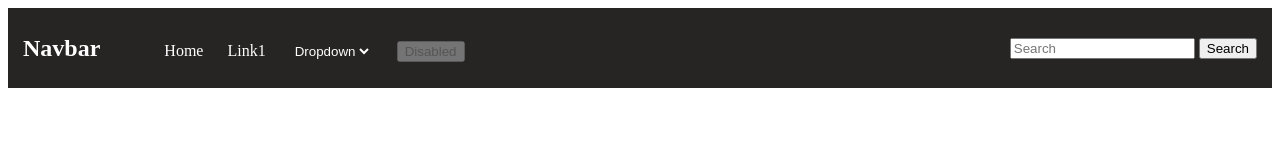
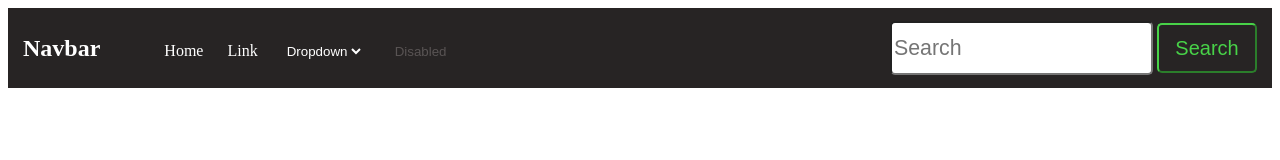
Before and after one commit to Maurilio224/Fullstack11, a plain HTML site: page 06 Nav/start.html in a window 1280 px wide. Drawn offline with Linux system fonts and the light colour scheme.

Commit message:
Nav exercise complete

```diff
--- a/06 Nav/start.html
+++ b/06 Nav/start.html
@@ -17,7 +17,7 @@
 
             <ul>
                 <li> <a href="#">Home</a> </li>
-                <li> <a href="https://www.google.com/?hl=it">Link1</a></li>
+                <li> <a href="https://www.google.com/?hl=it">Link</a></li>
                 <li>
                     <select id="dropdown">
                         <option>Dropdown</option>
@@ -26,12 +26,12 @@
                         </optgroup>
                     </select>
                 </li>
-                <li> <button type="button" disabled>Disabled</button></li>
+                <li> <button type="button" class="disabled" disabled>Disabled</button></li>
             </ul>
         </div>
         <div class="navbar-right">
             <input type="text" class="input" placeholder="Search">
-            <button type="submit">Search</button>
+            <button type="submit" class="submit">Search</button>
             <div class="hamburger">
                 <div></div>
                 <div></div>
--- a/06 Nav/style.css
+++ b/06 Nav/style.css
@@ -22,8 +22,34 @@ a {
 
 }
 
+.disabled {
+    border: none;
+    background-color: rgb(39, 36, 36);
+    color: rgb(89, 84, 84);
+}
 
+.input {
+    font-size: 16pt;
+    width: 255px;
+    height: 48px;
+    border-radius: 5px;
+}
+
+.submit {
+    font-size: 20px;
+    width: 100px;
+    height: 50px;
+    border-radius: 5px;
+    border-color: rgb(72, 210, 72);
+    color: rgb(72, 210, 72);
+    background-color: rgb(39, 36, 36);
+}
+.submit:hover{
+background-color:  rgb(72, 210, 72);
+color: white;
+}
 .navbar-right {
+
     text-align: right;
 }
 
@@ -35,3 +61,18 @@ nav {
     justify-content: space-between;
     padding: 15px;
 }
+@media screen and (max-width:768px) {
+
+    ul,
+    .input,
+    button {
+       display: none;
+    }
+
+    .hamburger div {
+       width: 30px;
+       height: 3px;
+       background-color: rgb(72, 210, 72);
+       margin: 5px 0;
+    }
+   }
```
